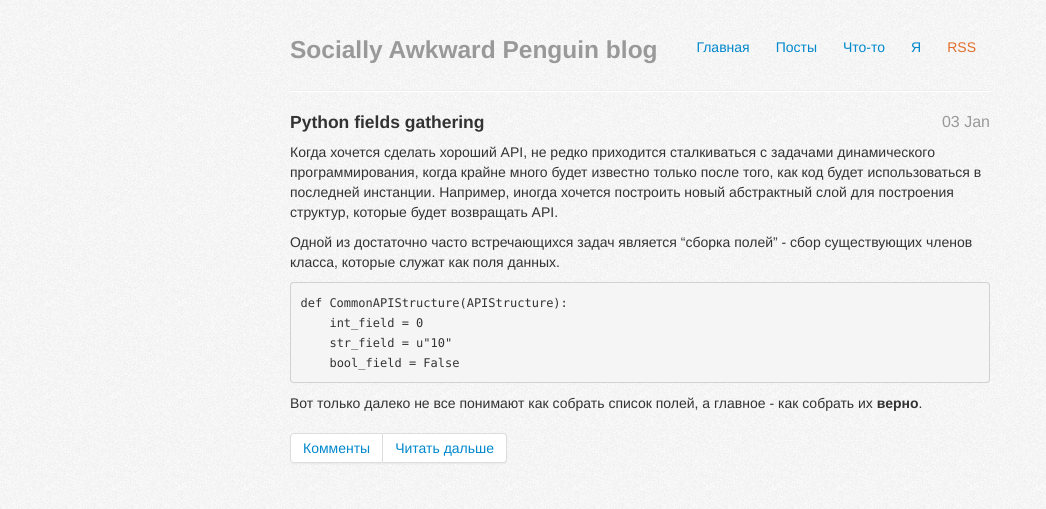
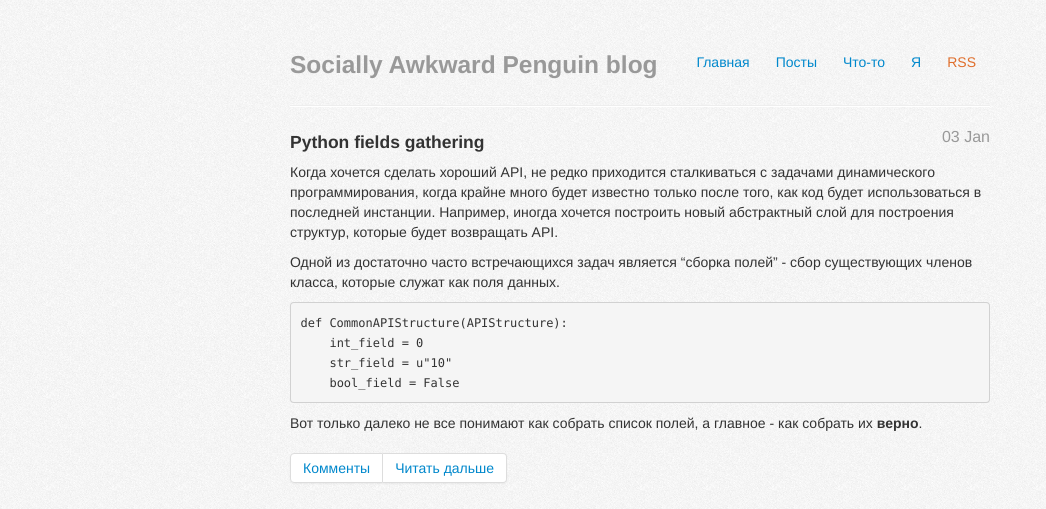
Before and after one commit to iorlas/iorlas.github.com, a Jekyll site: the page built from index.html, in a window 1280 px wide. Shown: the top 509 px of the page, without its empty margins (0-1046 px from the left). Built offline with Jekyll 4.4.1, drawn with Linux system fonts in a browser that asks for light colours; Markdown is read by kramdown in place of the engine named in the settings.

Commit message:
updated margin for headers

```diff
--- a/assets/css/style.css
+++ b/assets/css/style.css
@@ -80,3 +80,7 @@ footer {
 h4 a {
   color: #333;
 }
+
+h1, h2, h3, h4, h5, h6 {
+  margin-top: 25px;
+}
```
